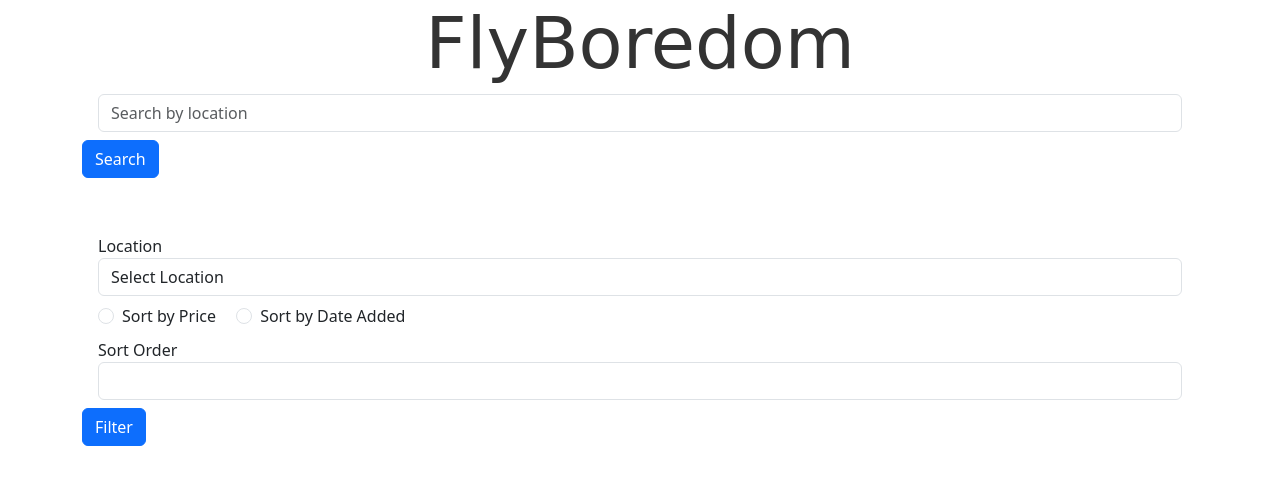
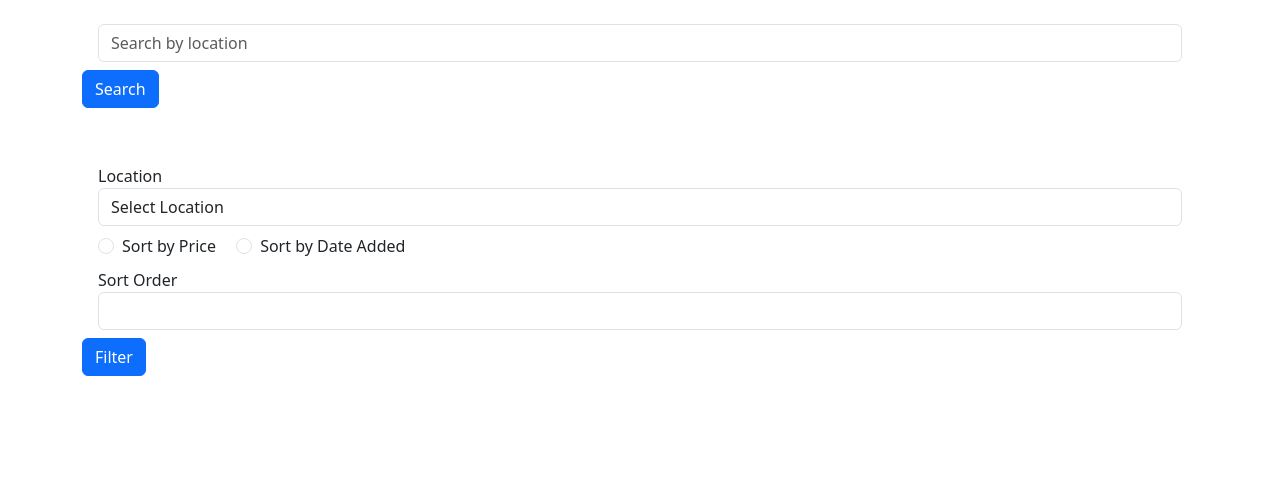
Before and after one commit to abdu26399/FlyBoredom, a Django app: page / in a window 1280 px wide. Shown: the part 56-541 px from the top of the page. Run offline with Django 4.2, Linux system fonts and the light colour scheme; data that the repository does not hold is empty.

Commit message:
fixes in offer detail page

```diff
--- a/offers/templates/offers/home.html
+++ b/offers/templates/offers/home.html
@@ -1,10 +1,6 @@
 {% extends 'base.html' %}
 {% block content %}
-  <div class="row">
-    <div class="col-md-12 text-center">
-      <h1 class="title" style="font-family: 'Pacifico', cursive; font-size: 72px; color: #333;">FlyBoredom</h1>
-    </div>
-  </div>
+
 <head>
 <script src="https://code.jquery.com/jquery-3.6.0.min.js"></script>
 
@@ -28,7 +24,7 @@ $(document).ready(function() {
 </script>
 
 </head>
-
+<br>
 <form method="get" action="{% url 'search_results' %}">
   <div class="form-group mx-sm-3 mb-2">
     <input type="text" name="search" id="search" class="form-control" placeholder="Search by location">
```
Also changed, not shown: offers/models.py (+7 -2 lines), offers/views.py (+32 -8 lines).
